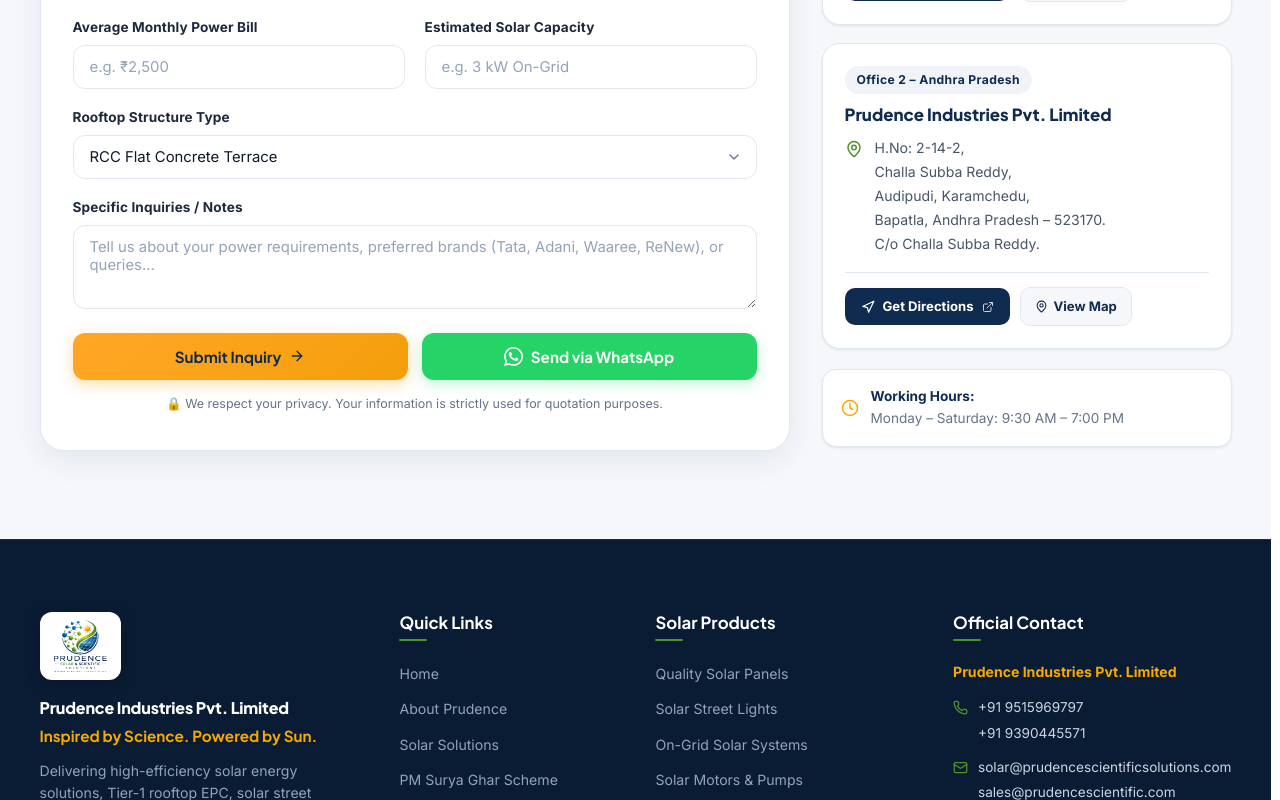
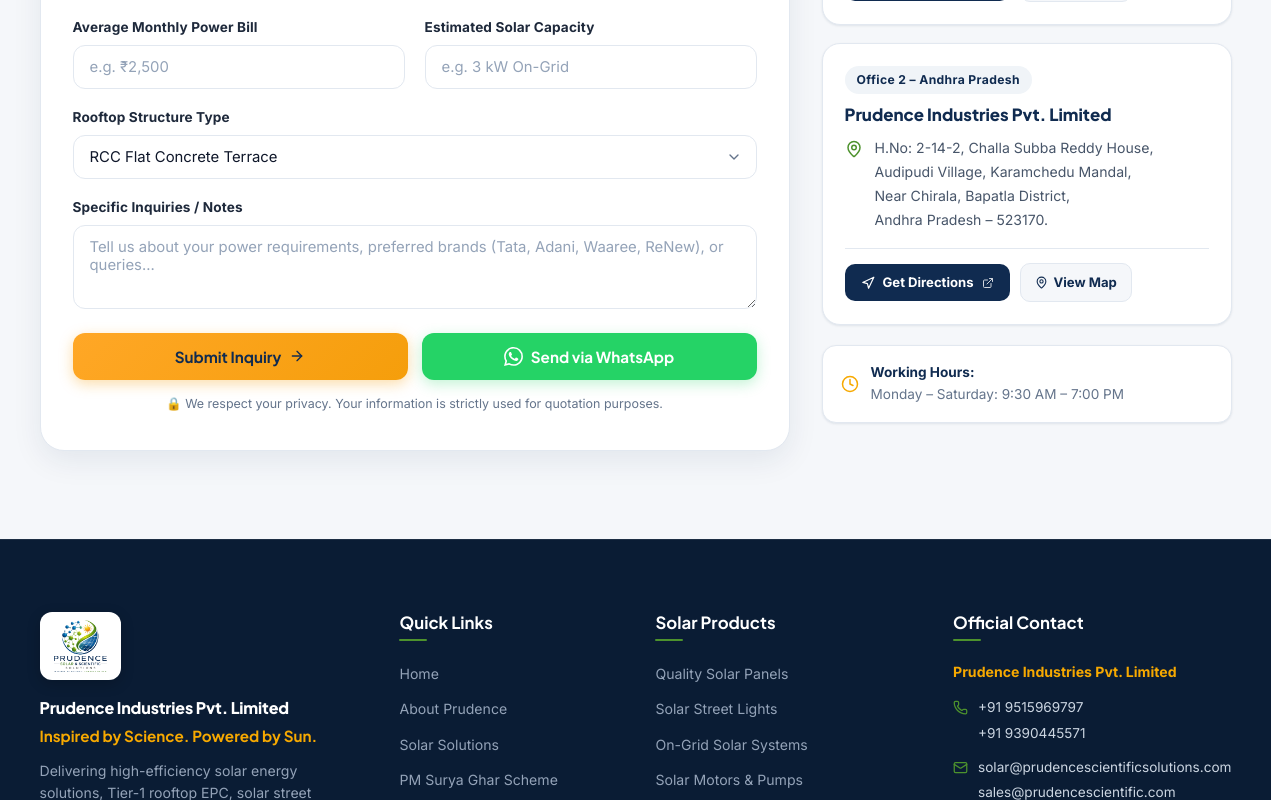
Before and after one commit to katengersweb-pixel/Prudence-solar, a React (Vite) app: page / in a window 1280 px wide. Shown: the part 8140-8940 px from the top of the page. Built offline with nearby package versions, Linux system fonts and the light colour scheme.

Commit message:
Update Andhra Pradesh office address details to include Challa Subba Reddy House, Karamchedu Mandal, Near Chirala

```diff
--- a/src/components/Footer.tsx
+++ b/src/components/Footer.tsx
@@ -159,7 +159,7 @@ export const Footer: React.FC = () => {
                     <strong>Office 1:</strong> Shameerpet, Hyderabad, Telangana – 500078
                   </span>
                   <span className="footer-office-line">
-                    <strong>Office 2:</strong> Karamchedu, Bapatla, AP – 523170
+                    <strong>Office 2:</strong> Audipudi, Karamchedu, Near Chirala, Bapatla, AP – 523170
                   </span>
                 </div>
               </li>
--- a/src/data/solarData.ts
+++ b/src/data/solarData.ts
@@ -251,17 +251,16 @@ export const OFFICES: OfficeLocation[] = [
     name: 'Andhra Pradesh',
     company: 'Prudence Industries Pvt. Limited',
     addressLines: [
-      'H.No: 2-14-2,',
-      'Challa Subba Reddy,',
-      'Audipudi, Karamchedu,',
-      'Bapatla, Andhra Pradesh – 523170.',
-      'C/o Challa Subba Reddy.'
+      'H.No: 2-14-2, Challa Subba Reddy House,',
+      'Audipudi Village, Karamchedu Mandal,',
+      'Near Chirala, Bapatla District,',
+      'Andhra Pradesh – 523170.'
     ],
     state: 'Andhra Pradesh',
     pin: '523170',
-    careOf: 'C/o Challa Subba Reddy.',
-    directionsUrl: 'https://www.google.com/maps/dir/?api=1&destination=Audipudi,+Karamchedu,+Bapatla,+Andhra+Pradesh+523170',
-    searchUrl: 'https://www.google.com/maps/search/?api=1&query=Audipudi,+Karamchedu,+Bapatla,+Andhra+Pradesh+523170'
+    careOf: 'Challa Subba Reddy House',
+    directionsUrl: 'https://www.google.com/maps/dir/?api=1&destination=Audipudi+Village,+Karamchedu+Mandal,+Near+Chirala,+Bapatla+District,+Andhra+Pradesh+523170',
+    searchUrl: 'https://www.google.com/maps/search/?api=1&query=Audipudi+Village,+Karamchedu+Mandal,+Near+Chirala,+Bapatla+District,+Andhra+Pradesh+523170'
   }
 ];
 
```
